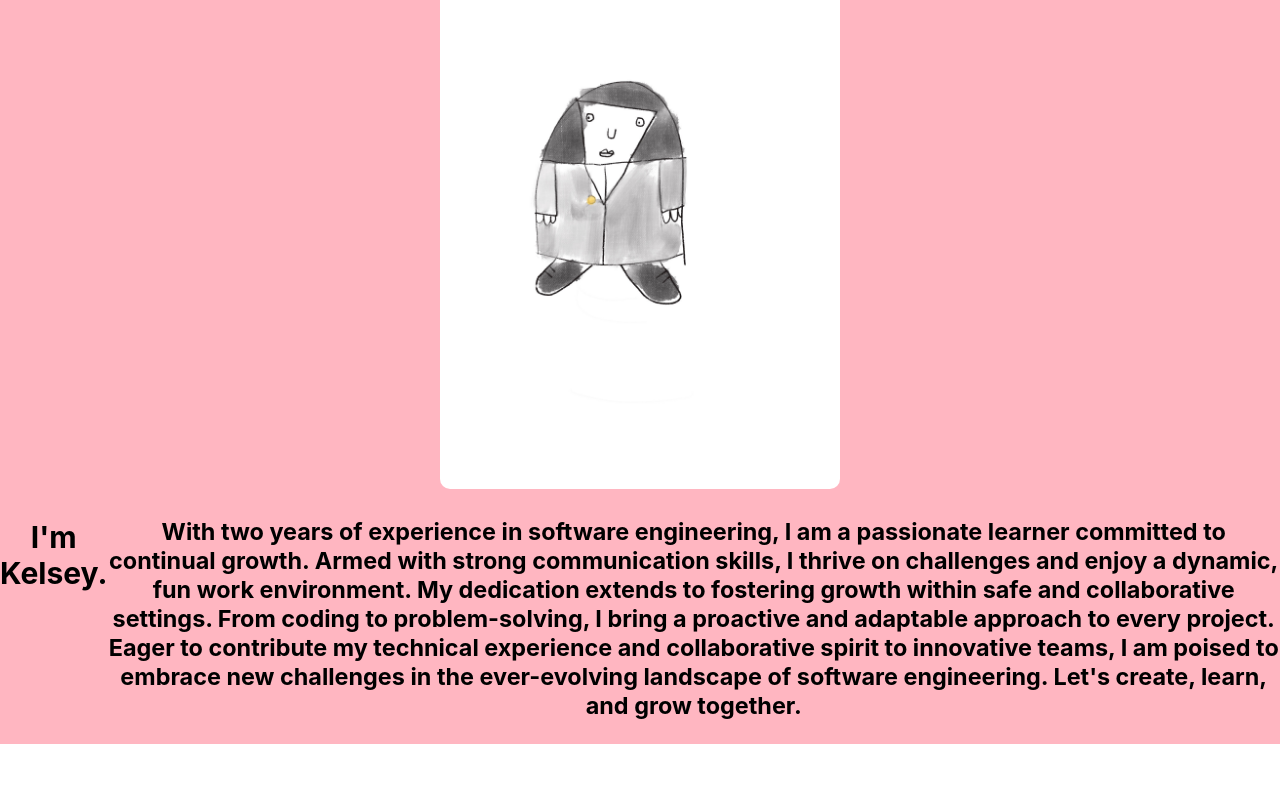
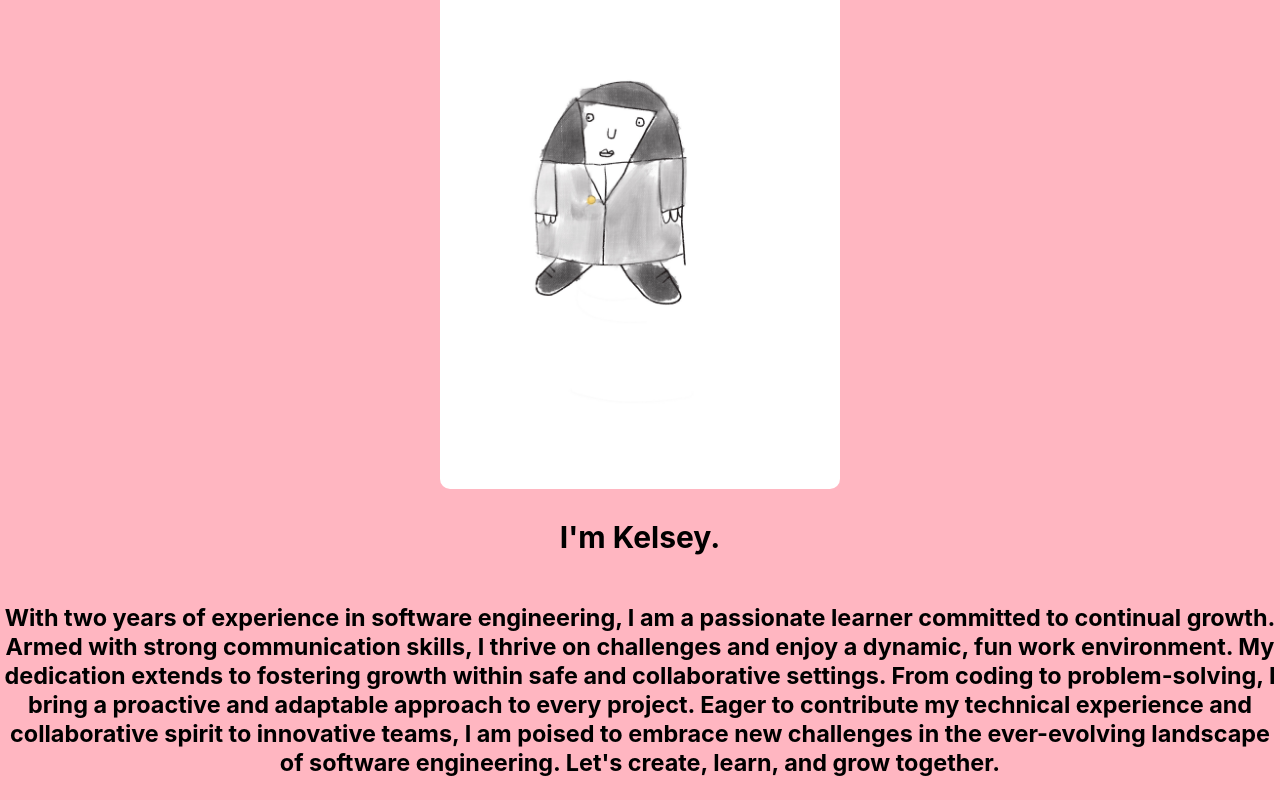
Before and after one commit to kelseyjdickson/kjdportfolio, a React (Create React App) app: page /about in a window 1280 px wide. Shown: the part 291-1091 px from the top of the page. Before the commit the page ends 1035 px from the top, so only its background shows below. Built offline with nearby package versions, Linux system fonts and the light colour scheme.

Commit message:
updated file structure

```diff
--- a/src/App.css
+++ b/src/App.css
@@ -81,4 +81,5 @@ body {
 
 .content {
   display: flex;
+  flex-direction: column;
 }
--- a/src/About/About.js
+++ b/src/Components/About/About.js
@@ -1,5 +1,5 @@
 import React from "react";
-import hg from "../icons/happy-girl.jpeg";
+import hg from ".//happy-girl.jpeg";
 
 const About = () => {
   return (
--- a/src/Nav/Nav.js
+++ b/src/Components/Nav/Nav.js
@@ -1,7 +1,7 @@
 import React from "react";
 import { Link } from "react-router-dom";
 
-import flower from "../icons/flower.png";
+import flower from "../../../src/icons/flower.png";
 
 const Nav = () => {
   return (
```
Also changed, not shown: src/App.js (+4 -4 lines), src/Components/About/happy-girl.jpeg (renamed from src/icons/happy-girl.jpeg), src/Components/Main-container/MainContainer.js (renamed from src/Main-container/MainContainer.js), src/Components/Projects/Projects.js (renamed from src/Projects/Projects.js).
